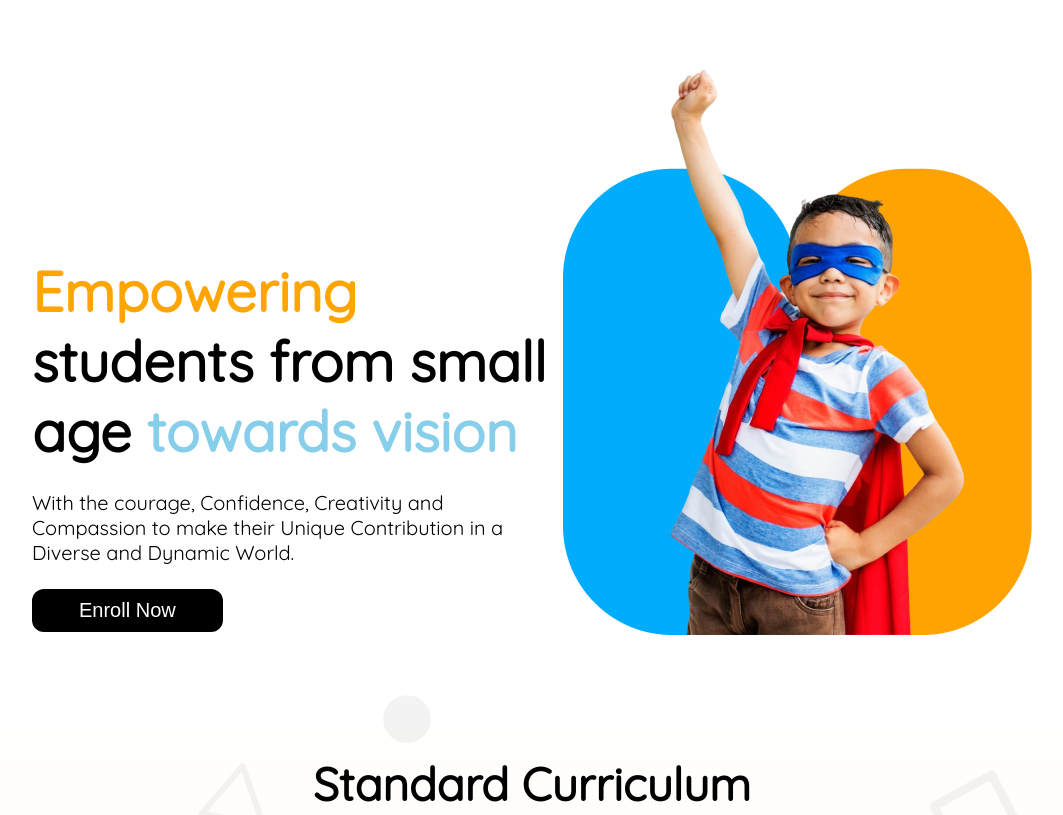
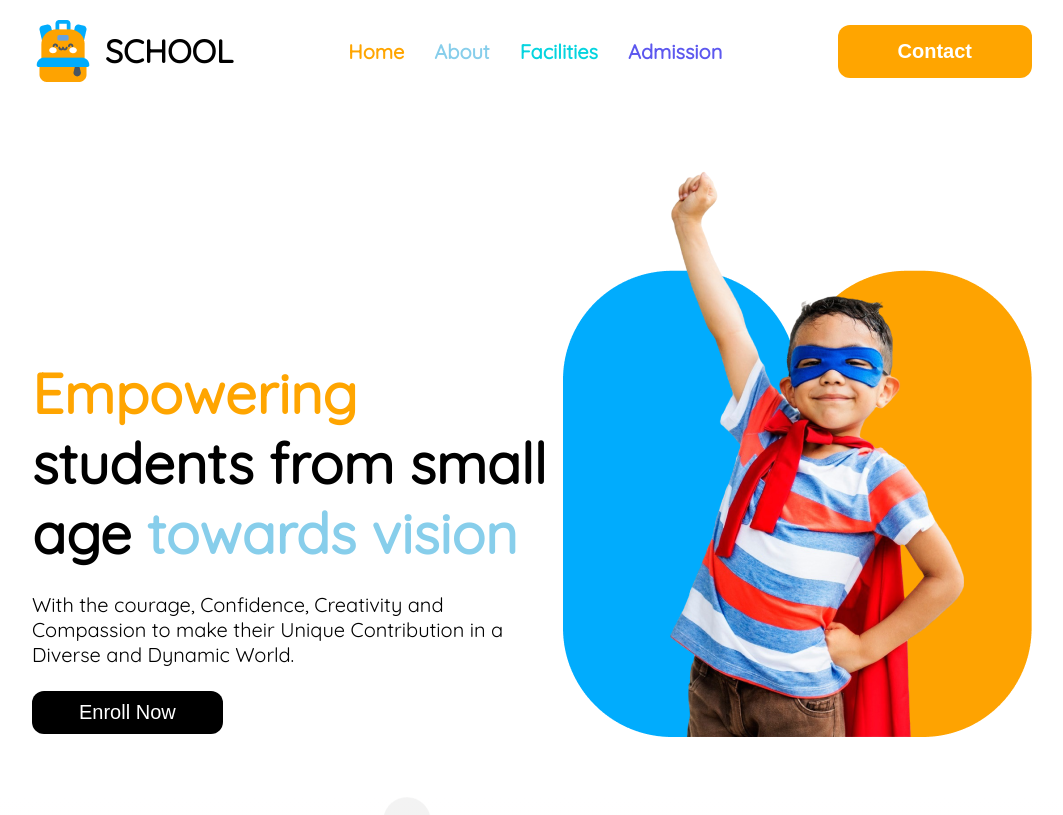
Before and after one commit to MHoshen/kids-school, a plain HTML site: page index.html in a window 1280 px wide. Shown: the top 815 px of the page, without its empty margins (108-1171 px from the left). Drawn offline with Linux system fonts and the light colour scheme.

Commit message:
Working as expected at least

```diff
--- a/index.html
+++ b/index.html
@@ -7,8 +7,27 @@
     <link rel="stylesheet" href="styles/kidsschool.css" />
   </head>
   <body class="quicksand-regular">
-    <header class="section-container">
-      <div class="banner-container disply-flex">
+    <header>
+      <nav class="navbar disply-flex">
+        <div class="navbar-logo disply-flex">
+          <img src="assets/logo.png" alt="logo" />
+          <h2 class="navbar-title txt-size-32">SCHOOL</h2>
+        </div>
+        <ul class="navbar-items disply-flex txt-size-20 font-bold">
+          <li><a class="txt-orange" href="">Home</a></li>
+          <li><a class="txt-sky-blue" href="">About</a></li>
+          <li><a class="txt-a" href="">Facilities</a></li>
+          <li><a class="txt-b" href="">Admission</a></li>
+        </ul>
+        <button class="navbar-btn txt-size-20 font-semi-bold">Contact</button>
+
+        <div class="hamburger">
+          <div></div>
+          <div></div>
+          <div></div>
+        </div>
+      </nav>
+      <div class="section-container banner-container disply-flex">
         <div class="banner-content">
           <h1 class="banner-title txt-size-56 txt-size-32-sx">
             <span class="txt-orange"> Empowering </span> <br />
--- a/styles/kidsschool.css
+++ b/styles/kidsschool.css
@@ -107,6 +107,10 @@ main {
 /* #endregion main */
 
 /* #region nav */
+
+nav {
+  padding: 20px 140px;
+}
 .navbar-logo {
   align-items: center;
   gap: 11px;
@@ -445,6 +449,10 @@ footer {
     margin-bottom: 40px;
   }
 
+  nav {
+    padding: 12px 16px;
+  }
+
   .navbar {
     border-bottom: 1px solid orange;
   }
```
